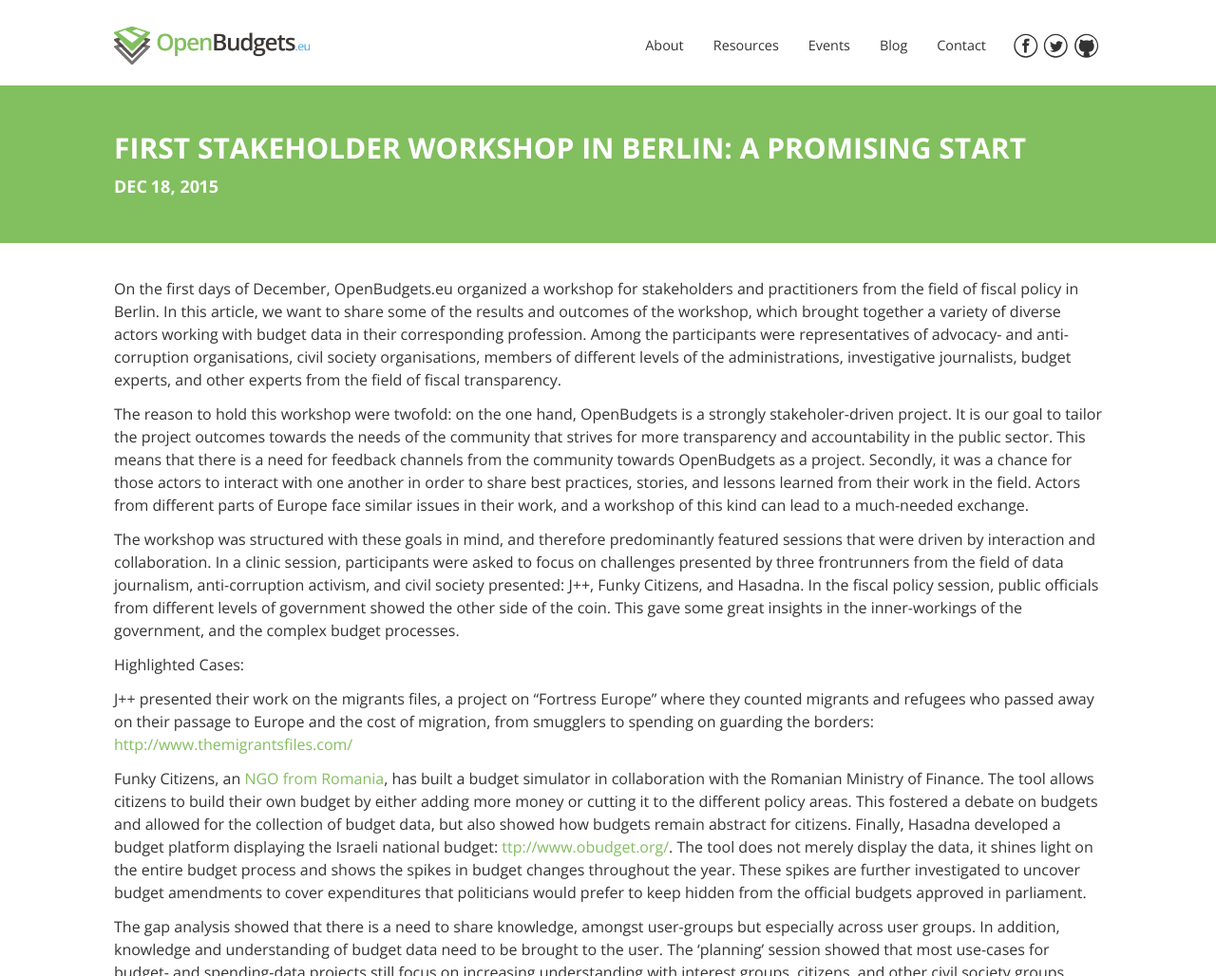
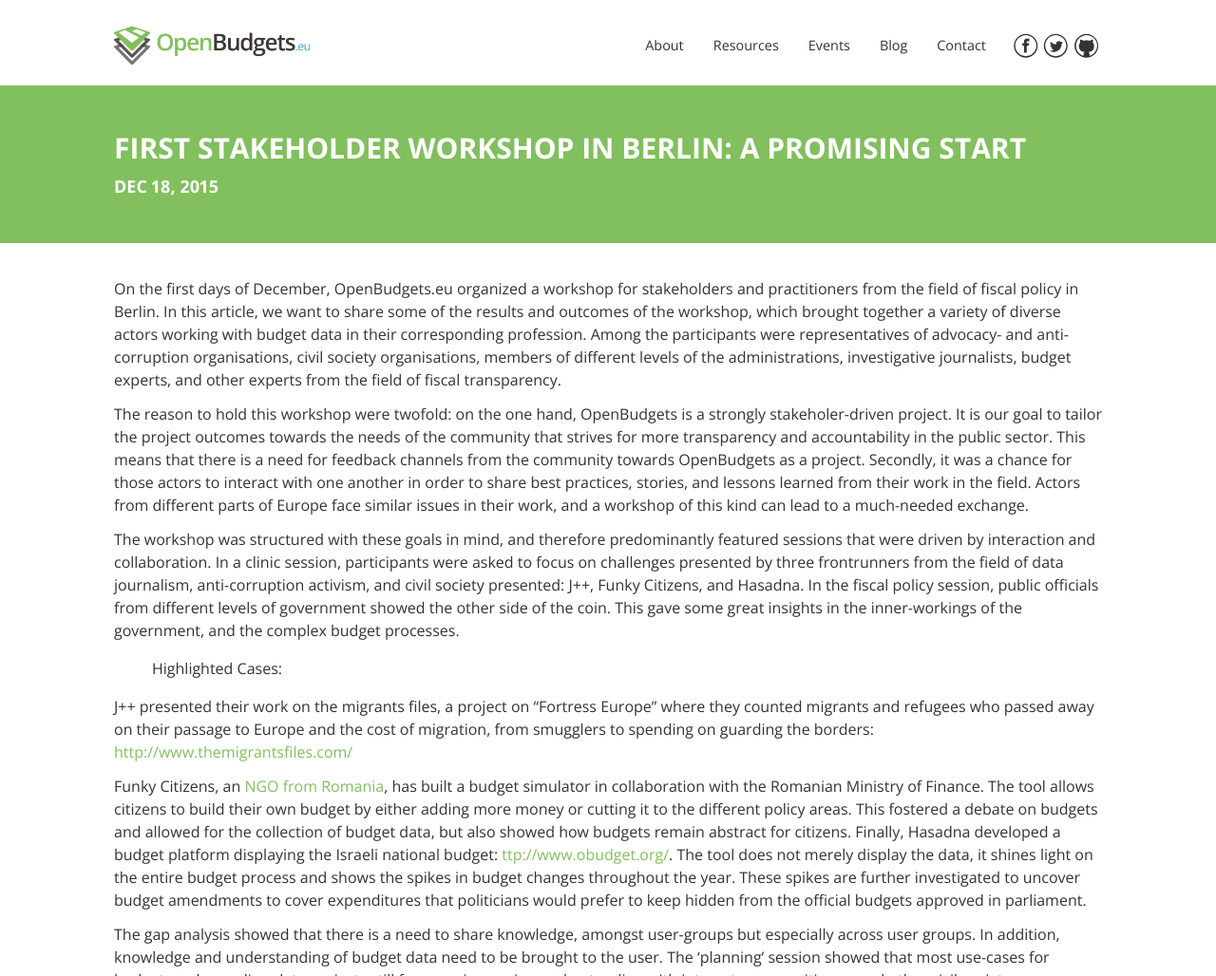
Before and after one commit to openbudgets/openbudgets.github.io, a Jekyll site: the page built from _posts/2015-12-18-first-stakeholder-workshop.md, in a window 1280 px wide. Shown: the top 1028 px of the page at 95% size. Built offline with Jekyll 4.4.1, drawn with Linux system fonts in a browser that asks for light colours; nearby versions of some CDN libraries; grey boxes are pictures that could not be loaded.

Commit message:
fixed typo in blogpost

```diff
--- a/_posts/2015-12-18-first-stakeholder-workshop.md
+++ b/_posts/2015-12-18-first-stakeholder-workshop.md
@@ -12,7 +12,7 @@
 The workshop was structured with these goals in mind, and therefore predominantly featured sessions that were driven by interaction and collaboration. In a clinic session, participants were asked to focus on challenges presented by three frontrunners from the field of data journalism, anti-corruption activism, and civil society presented: J++, Funky Citizens, and Hasadna. In the fiscal policy session, public officials from different levels of government showed the other side of the coin. This gave some great insights in the inner-workings of the government, and the complex budget processes.
 
 
-Highlighted Cases:
+> Highlighted Cases:
 
 J++ presented their work on the migrants files, a project on “Fortress Europe” where they counted migrants and refugees who passed away on their passage to Europe and the cost of migration, from smugglers to spending on guarding the borders: <a href="http://www.themigrantsfiles.com/">http://www.themigrantsfiles.com/</a>
 
```
